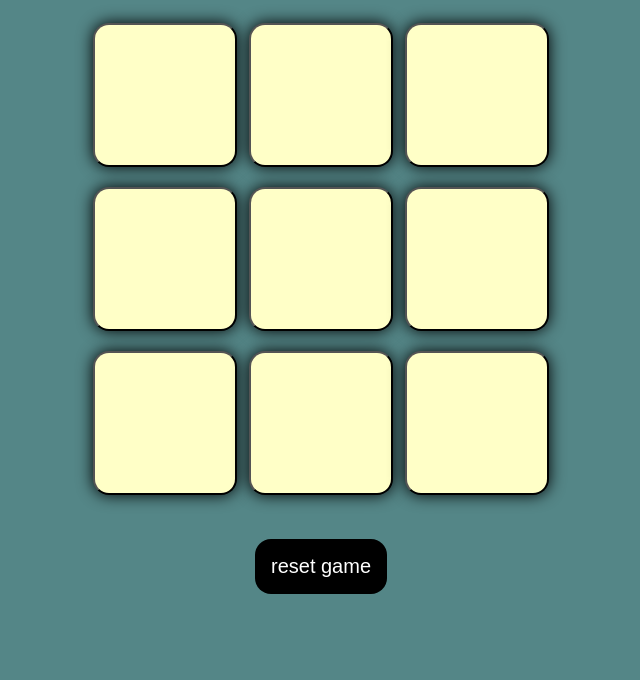
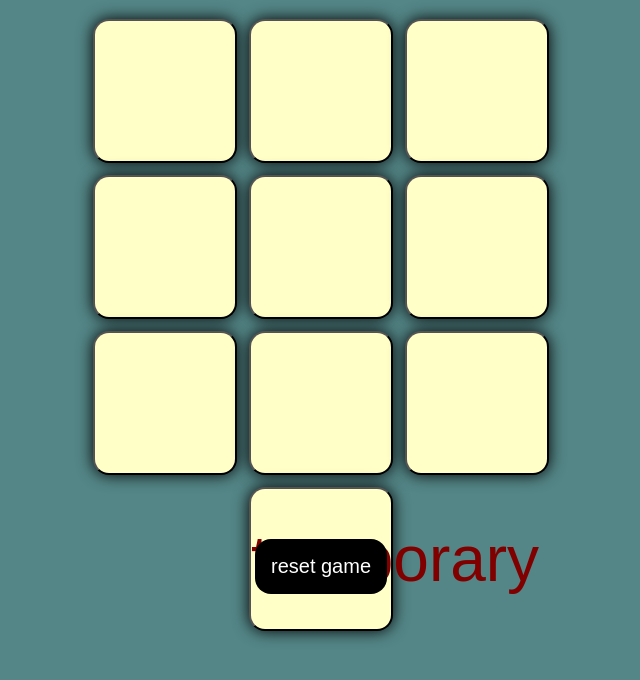
Before and after one commit to keshav12-7/tic-tac-toe-game-, a plain HTML site: page index.html in a window 1280 px wide. Shown: the part 58-738 px from the top of the page, without its empty margins (319-959 px from the left). Drawn offline with Linux system fonts and the light colour scheme.

Commit message:
temporary change in html file

```diff
--- a/index.html
+++ b/index.html
@@ -24,6 +24,7 @@
           <button class="box"></button>
           <button class="box"></button>
           <button class="box"></button>
+          <button class="box">temporary</button>
         </div>
       </div>
       <button id="reset">reset game</button>
```
